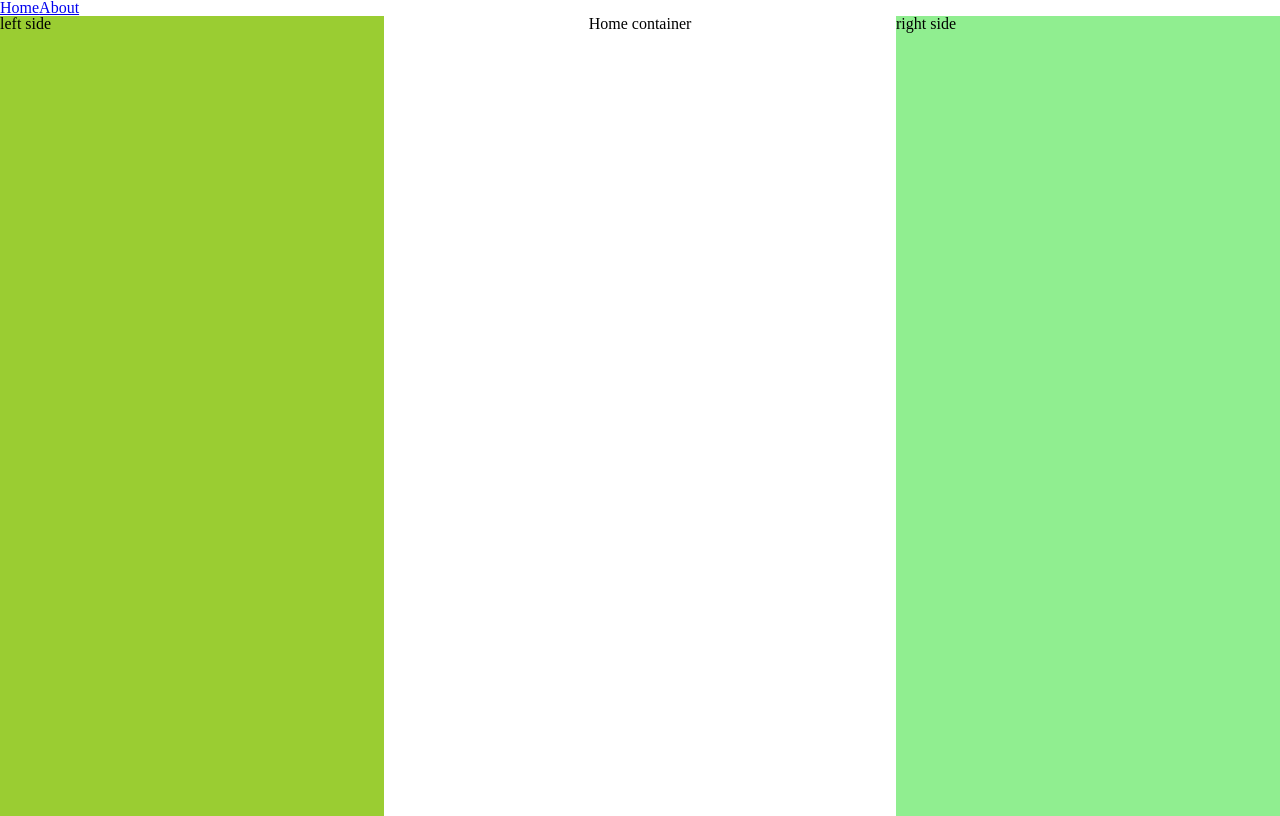
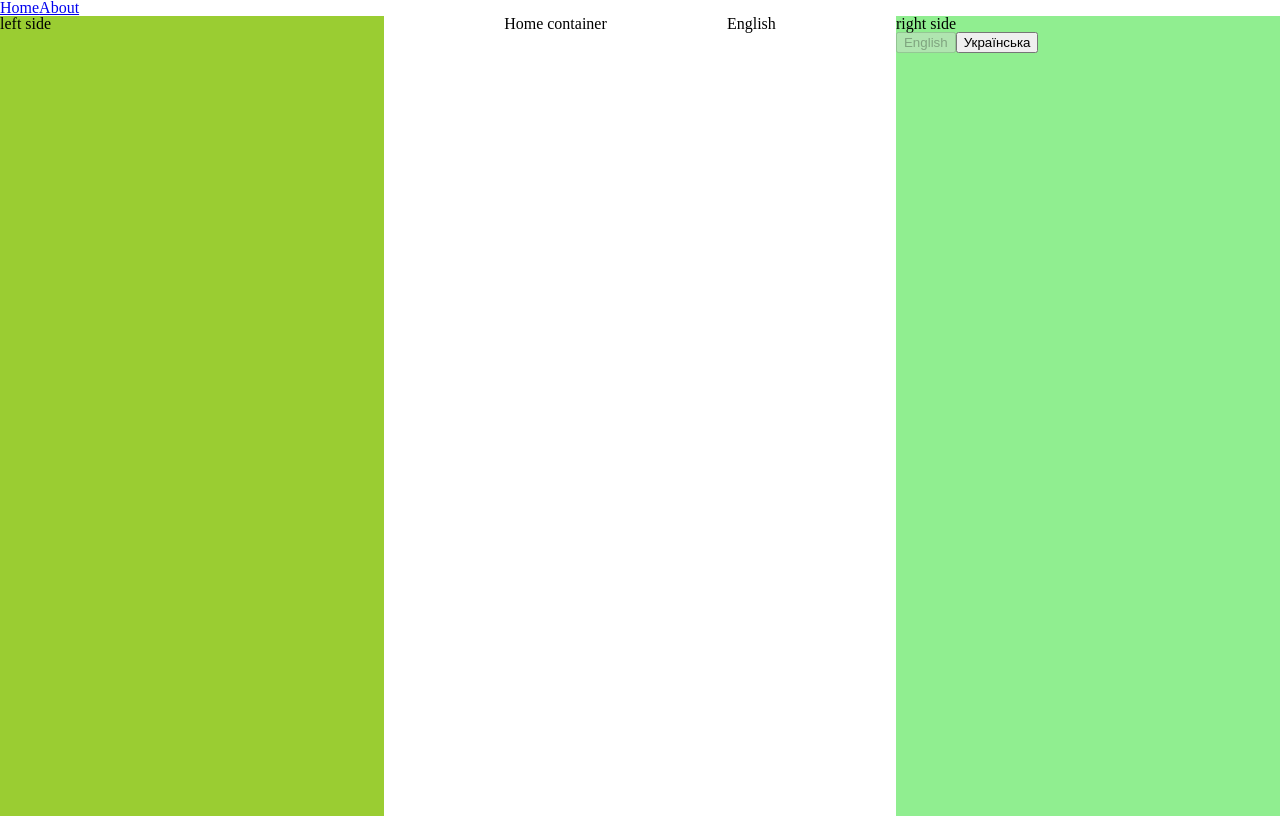
Before and after one commit to attech-org/leleka, a React (Create React App) app: page / in a window 1280 px wide. Built offline with nearby package versions, Linux system fonts and the light colour scheme.

Commit message:
i18next setup

```diff
--- a/package.json
+++ b/package.json
@@ -13,8 +13,11 @@
     "@types/node": "^16.11.47",
     "@types/react": "^18.0.17",
     "@types/react-dom": "^18.0.6",
+    "i18next": "^21.9.0",
+    "i18next-browser-languagedetector": "^6.1.5",
     "react": "^18.2.0",
     "react-dom": "^18.2.0",
+    "react-i18next": "^11.18.4",
     "react-redux": "^8.0.2",
     "react-router-dom": "^6.3.0",
     "react-scripts": "5.0.1",
--- /dev/null
+++ b/src/containers/LanguageSwitcher.tsx
@@ -0,0 +1,26 @@
+import { useTranslation } from "react-i18next";
+
+const lngs: Record<string, string> = {
+  en: "English",
+  ua: "Українська",
+};
+
+const LanguageSwitcher = () => {
+  const { i18n } = useTranslation();
+  return (
+    <div>
+      {Object.keys(lngs).map((lng: string) => (
+        <button
+          type="submit"
+          key={lng}
+          onClick={() => i18n.changeLanguage(lng)}
+          disabled={i18n.resolvedLanguage === lng}
+        >
+          {lngs[lng]}
+        </button>
+      ))}
+    </div>
+  );
+};
+
+export default LanguageSwitcher;
--- a/src/containers/Layout.tsx
+++ b/src/containers/Layout.tsx
@@ -1,5 +1,8 @@
+import { useTranslation } from "react-i18next";
 import { Link } from "react-router-dom";
 import styled from "styled-components";
+
+import LanguageSwitcher from "./LanguageSwitcher";
 
 const GeneralContainer = styled.main`
   display: flex;
@@ -24,6 +27,7 @@ interface LayoutProps {
 }
 
 const Layout = ({ children, withoutNavigation }: LayoutProps) => {
+  const { t } = useTranslation();
   return (
     <>
       {!withoutNavigation && (
@@ -38,8 +42,14 @@ const Layout = ({ children, withoutNavigation }: LayoutProps) => {
       )}
       <GeneralContainer>
         <LeftPanel>left side</LeftPanel>
-        <div>{children}</div>
-        <RightPanel>right side</RightPanel>
+        <>
+          <div>{children}</div>
+          <p>{t("test")}</p>
+        </>
+        <RightPanel>
+          right side
+          <LanguageSwitcher />
+        </RightPanel>
       </GeneralContainer>
     </>
   );
--- /dev/null
+++ b/src/i18n/i18n.ts
@@ -0,0 +1,26 @@
+import i18next from "i18next";
+import I18nextBrowserLanguageDetector from "i18next-browser-languagedetector";
+import { initReactI18next } from "react-i18next";
+
+import translationEN from "./locales/en.json";
+import translationUA from "./locales/ua.json";
+
+i18next
+  .use(initReactI18next)
+  .use(I18nextBrowserLanguageDetector)
+  .init({
+    debug: true,
+    resources: {
+      en: {
+        translation: translationEN,
+      },
+      ua: {
+        translation: translationUA,
+      },
+    },
+    load: "languageOnly",
+    fallbackLng: "en",
+    // backend: {
+    //   loadPath: "./locales/{{lng}}.json",
+    // },
+  });
--- /dev/null
+++ b/src/i18n/locales/en.json
@@ -0,0 +1,3 @@
+{
+  "test": "English"
+}
--- /dev/null
+++ b/src/i18n/locales/ua.json
@@ -0,0 +1,3 @@
+{
+  "test": "Українська"
+}
--- a/src/index.tsx
+++ b/src/index.tsx
@@ -5,14 +5,17 @@ import { BrowserRouter } from "react-router-dom";
 import App from "./App";
 
 import "./styles/reset.css";
+import "./i18n/i18n";
 
 const root = ReactDOM.createRoot(
   document.getElementById("root") as HTMLElement
 );
 root.render(
   <React.StrictMode>
-    <BrowserRouter>
-      <App />
-    </BrowserRouter>
+    <React.Suspense fallback="loading">
+      <BrowserRouter>
+        <App />
+      </BrowserRouter>
+    </React.Suspense>
   </React.StrictMode>
 );
```
Also changed, not shown: 1 other file (tests, documents, lock files or other folders).
